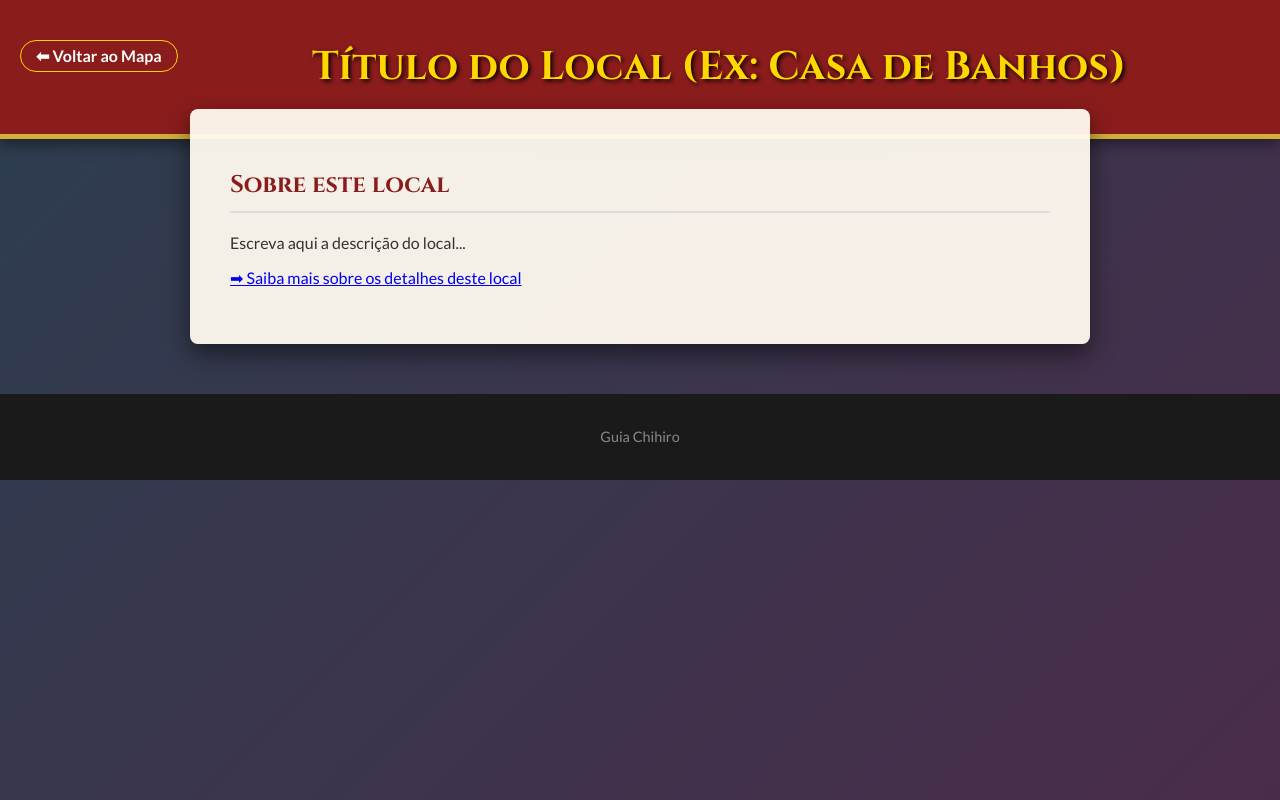
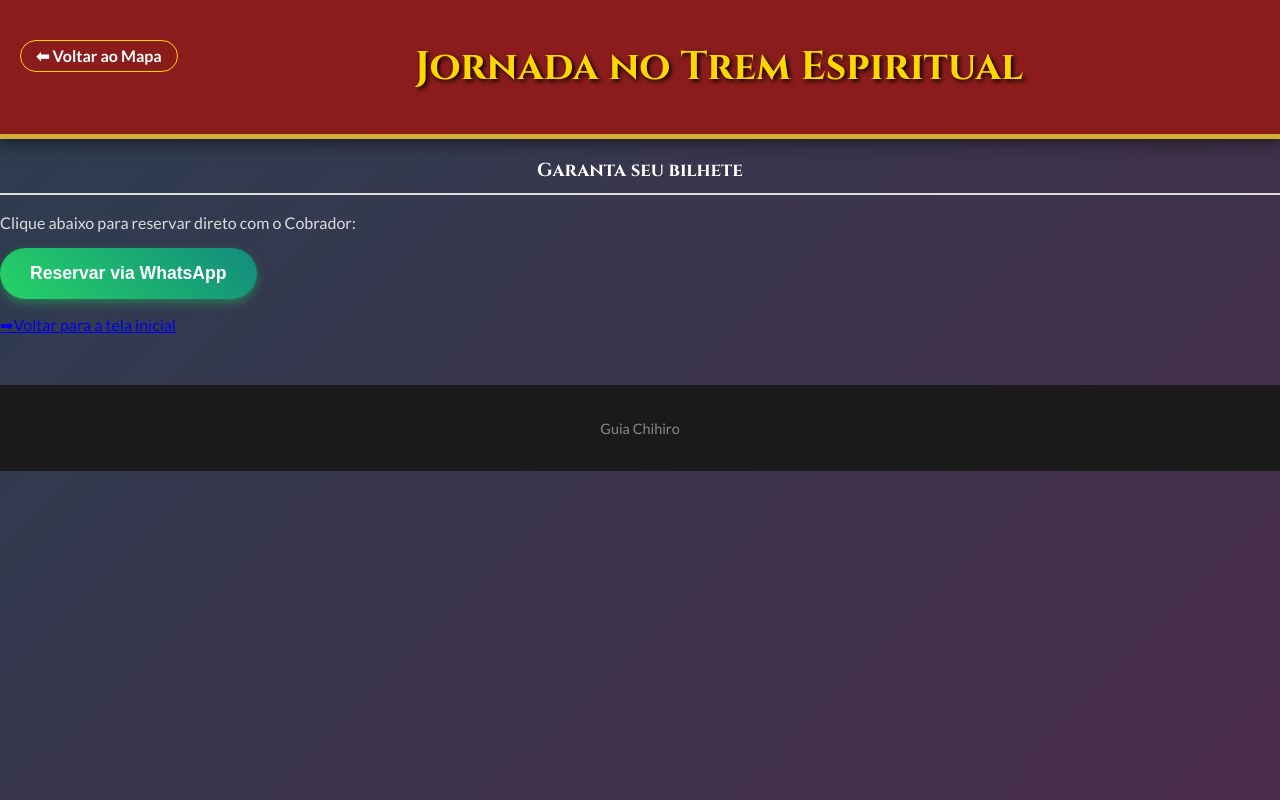
Before and after one commit to MatheusmotaDev/guia-turistico, a plain HTML site: page Reserva.html in a window 1280 px wide. Drawn offline with Linux system fonts and the light colour scheme.

Commit message:
(feat) add trem and buttons in html

```diff
--- a/modelo.html
+++ b/Reserva.html
@@ -9,15 +9,15 @@
 <body>
     <header>
         <a href="index.html" style="color:white; float: left;">⬅ Voltar ao Mapa</a>
-        <h1>Título do Local (Ex: Casa de Banhos)</h1>
+        <h1>Jornada no Trem Espiritual</h1>
     </header>
 
-    <div class="container">
-        <h2>Sobre este local</h2>
-        <p>Escreva aqui a descrição do local...</p>
+    <h3 class="texto">Garanta seu bilhete</h3>
+<p class="NOME">Clique abaixo para reservar direto com o Cobrador:</p>
+<button class="btn-whatsapp" onclick="reservarPeloZap()">Reservar via WhatsApp</button>
 
         <p>
-            <a href="pagina-detalhe.html">➡ Saiba mais sobre os detalhes deste local</a>
+            <a href= "index.html">➡Voltar para a tela inicial</a>
         </p>
 
     </div>
--- a/style.css
+++ b/style.css
@@ -169,3 +169,13 @@ footer {
     font-size: 0.9em;
     margin-top: 50px;
 }
+
+.NOME {
+    color: #ddd;
+}
+
+.texto{
+    color: white;
+    text-align: center;
+    align-items: center;
+}
```
Also changed, not shown: trem.html (added, +40 -0 lines), script.js (line endings or trailing spaces).
